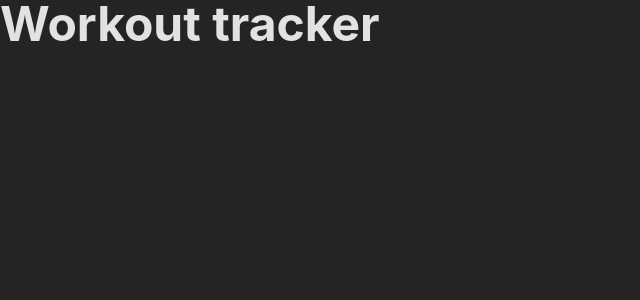
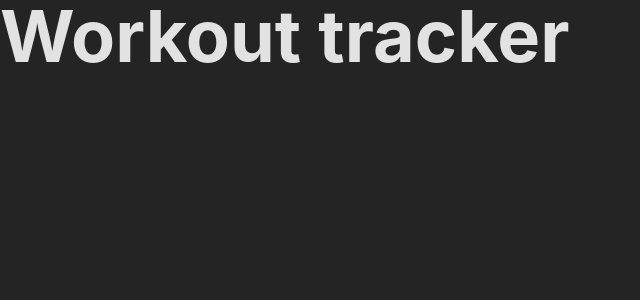
Before and after one commit to No-Country/c10-40-ft-mern, a React (Vite) app in the folder frontend/: page / in a window 1280 px wide. Shown: the top 300 px of the page, without its empty margins (0-640 px from the left). Built offline with nearby package versions, Linux system fonts and the light colour scheme.

Commit message:
fix: fix type in apptsx and remove old tailwind config

```diff
--- a/frontend/src/App.tsx
+++ b/frontend/src/App.tsx
@@ -1,7 +1,7 @@
-function App(): React.ReactNode {
+function App(): JSX.Element {
   return (
     <div className="App">
-      <h1 className="text-5xl font-bold">Workout tracker </h1>
+      <h1 className="text-7xl font-bold">Workout tracker </h1>
     </div>
   )
 }
```
Also changed, not shown: frontend/tailwind.config.cjs (deleted, +0 -8 lines).
